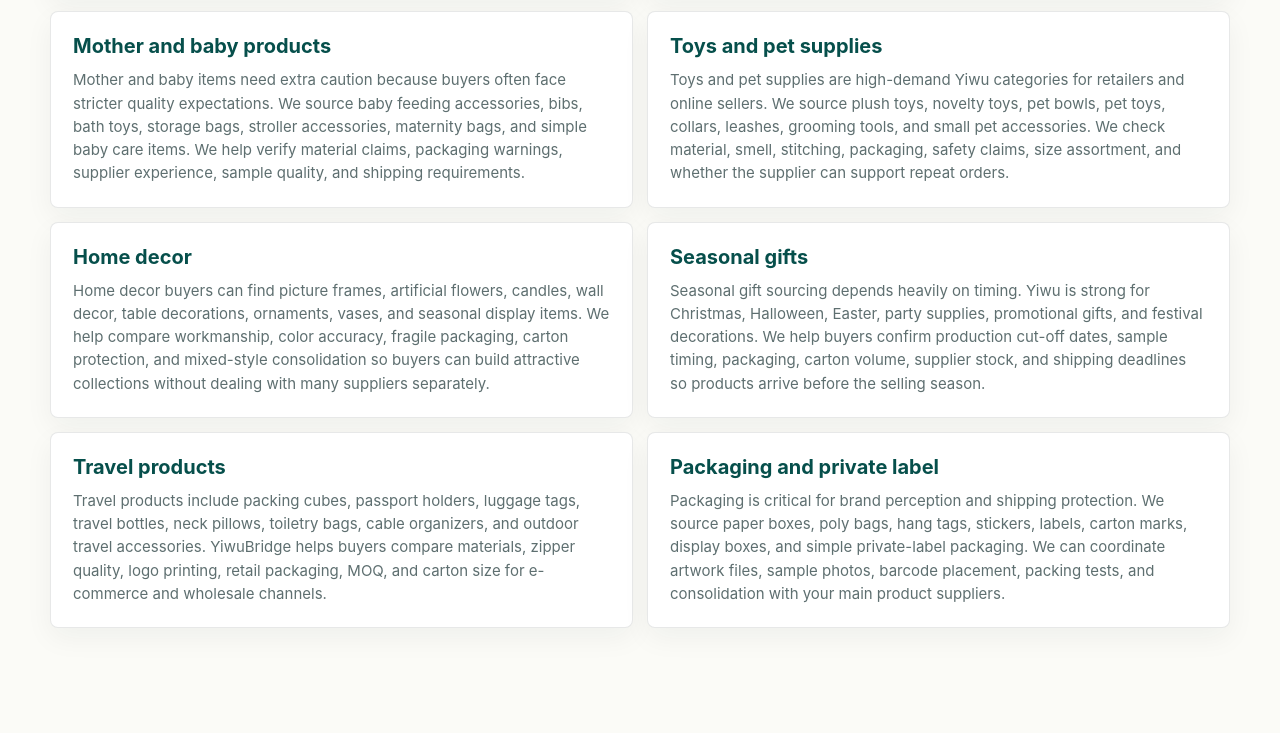
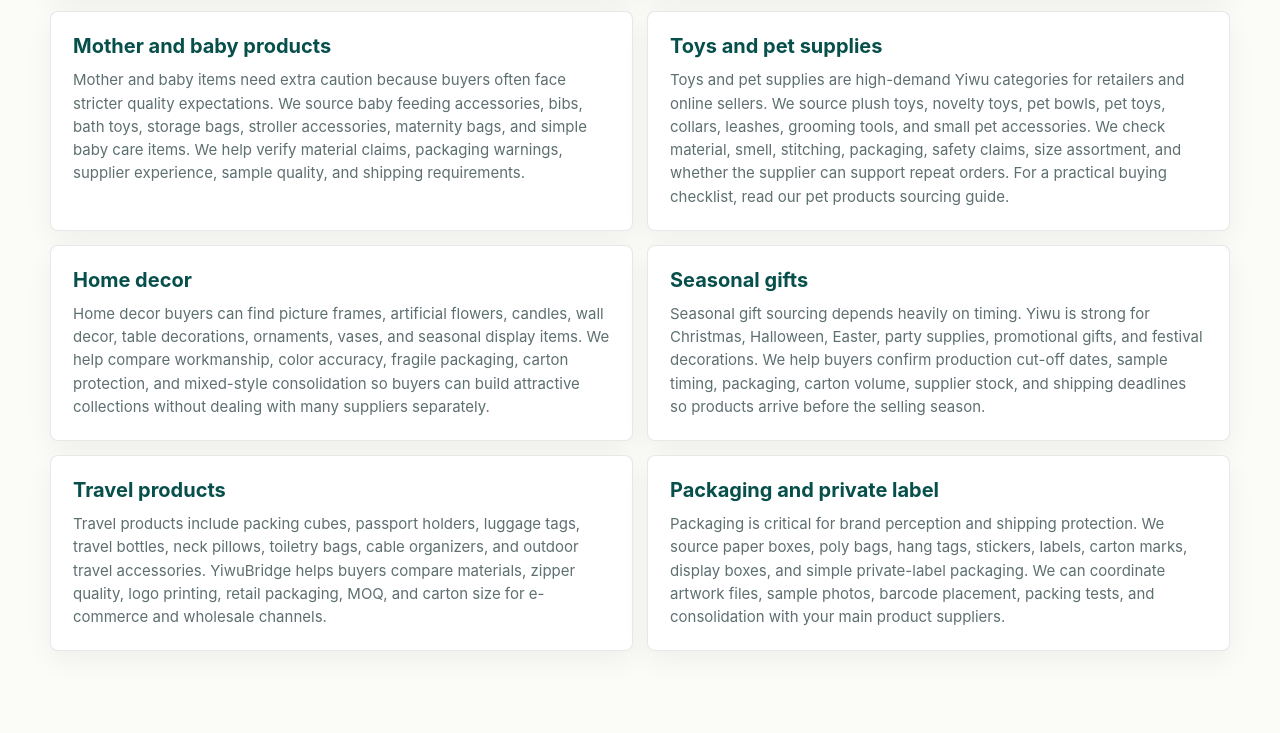
Before and after one commit to HJY6666666/yiwubridge, a plain HTML site: page products.html in a window 1280 px wide. Shown: the part 6307-7040 px from the top of the page. Drawn offline with Linux system fonts and the light colour scheme.

Commit message:
Add pet sourcing internal links

```diff
--- a/products.html
+++ b/products.html
@@ -408,7 +408,7 @@
           <article><h3>Stationery and sports</h3><p>Stationery and sports goods are strong in Yiwu for school, office, gift, and retail programs. We source notebooks, pens, pencil cases, desk organizers, sports bottles, resistance bands, skipping ropes, balls, and small fitness accessories. We check color assortment, printing, packaging, MOQ, and barcode or SKU labeling for overseas sellers.</p></article>
           <article><h3>Beauty and personal care</h3><p>Beauty and personal care sourcing needs careful attention to packaging, claims, and target-market rules. YiwuBridge can source cosmetic bags, makeup tools, mirrors, brushes, nail tools, hair accessories, bath items, and personal care gadgets. We help compare product finish, packaging, supplier documents, and inspection photos before shipment.</p></article>
           <article><h3>Mother and baby products</h3><p>Mother and baby items need extra caution because buyers often face stricter quality expectations. We source baby feeding accessories, bibs, bath toys, storage bags, stroller accessories, maternity bags, and simple baby care items. We help verify material claims, packaging warnings, supplier experience, sample quality, and shipping requirements.</p></article>
-          <article><h3>Toys and pet supplies</h3><p>Toys and pet supplies are high-demand Yiwu categories for retailers and online sellers. We source plush toys, novelty toys, pet bowls, pet toys, collars, leashes, grooming tools, and small pet accessories. We check material, smell, stitching, packaging, safety claims, size assortment, and whether the supplier can support repeat orders.</p></article>
+          <article><h3>Toys and pet supplies</h3><p>Toys and pet supplies are high-demand Yiwu categories for retailers and online sellers. We source plush toys, novelty toys, pet bowls, pet toys, collars, leashes, grooming tools, and small pet accessories. We check material, smell, stitching, packaging, safety claims, size assortment, and whether the supplier can support repeat orders. For a practical buying checklist, read our <a href="./blog/pet-products-sourcing-agent-yiwu-china-2026.html">pet products sourcing guide</a>.</p></article>
           <article><h3>Home decor</h3><p>Home decor buyers can find picture frames, artificial flowers, candles, wall decor, table decorations, ornaments, vases, and seasonal display items. We help compare workmanship, color accuracy, fragile packaging, carton protection, and mixed-style consolidation so buyers can build attractive collections without dealing with many suppliers separately.</p></article>
           <article><h3>Seasonal gifts</h3><p>Seasonal gift sourcing depends heavily on timing. Yiwu is strong for Christmas, Halloween, Easter, party supplies, promotional gifts, and festival decorations. We help buyers confirm production cut-off dates, sample timing, packaging, carton volume, supplier stock, and shipping deadlines so products arrive before the selling season.</p></article>
           <article><h3>Travel products</h3><p>Travel products include packing cubes, passport holders, luggage tags, travel bottles, neck pillows, toiletry bags, cable organizers, and outdoor travel accessories. YiwuBridge helps buyers compare materials, zipper quality, logo printing, retail packaging, MOQ, and carton size for e-commerce and wholesale channels.</p></article>
```
